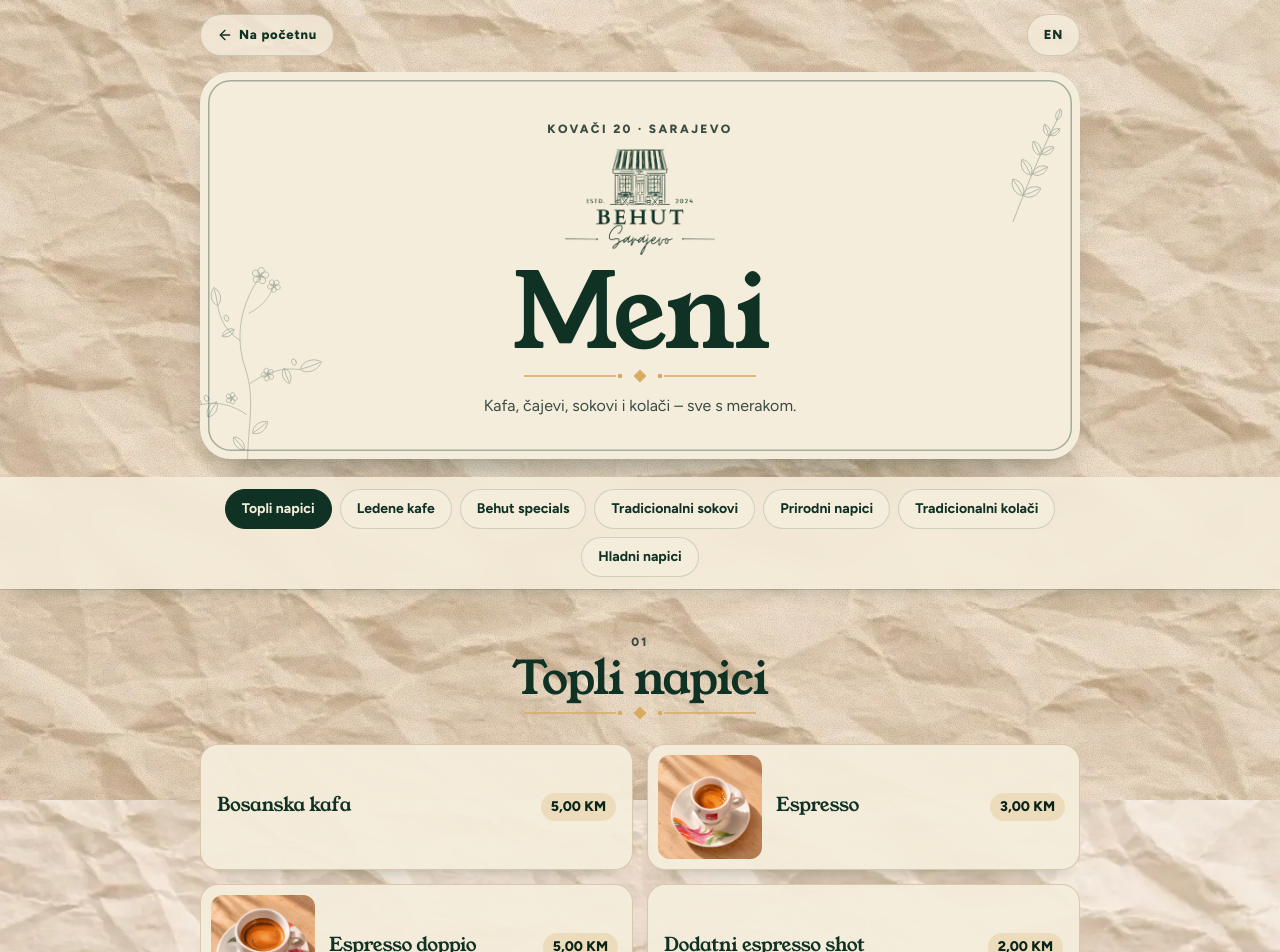
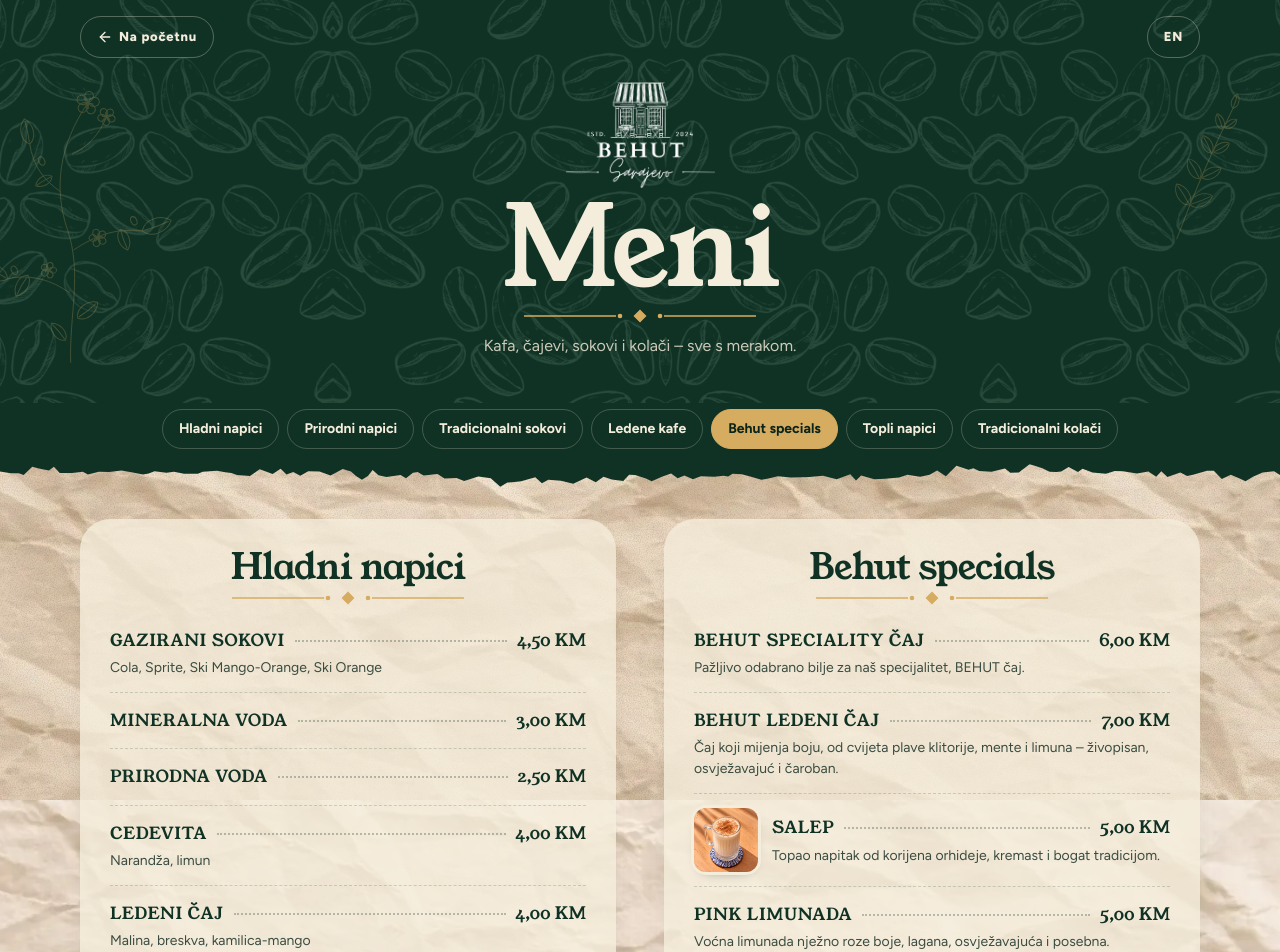
Before and after one commit to ismail-alibegovic/behut-web, a Next.js app: page /meni in a window 1280 px wide. Shown: the top 952 px of the page. Built offline with nearby package versions, Linux system fonts and the light colour scheme.

Commit message:
QR meni kao štampani: dvije kolone i redoslijed iz PDF-a, zeleno zaglavlje sa zrnima kafe
Na mobitelu kategorije idu jedna ispod druge; ljepljiva zelena traka
kategorija s rastrganim rubom; stavke kao lista s tačkicama do cijene.

Co-Authored-By: Claude Opus 5.5 <noreply@anthropic.com>

```diff
--- a/app/globals.css
+++ b/app/globals.css
@@ -487,49 +487,52 @@ main > section, .hero { overflow-x: hidden; overflow-x: clip; }
 .panel-row { display: flex; flex-wrap: wrap; gap: 12px 24px; }
 
 /* ── Meni za QR (/meni, /en/menu) ─────────────────────────────────── */
-.mp { --mp-w: min(100% - 2 * var(--gutter), 880px); }
-.mp-hero { width: var(--mp-w); margin: 0 auto; padding-top: 14px; }
-.mp-top { display: flex; justify-content: space-between; gap: 12px; }
-.mp-pill { display: inline-flex; align-items: center; justify-content: center; gap: 6px; min-width: 44px; min-height: 42px; padding: 0 16px; border-radius: 999px; border: 1.5px solid var(--line); background: color-mix(in srgb, var(--ivory) 80%, transparent); font-size: 13px; font-weight: 800; letter-spacing: .06em; color: var(--forest); transition: border-color .25s, background-color .25s; }
-.mp-pill:hover { border-color: var(--forest); background: var(--ivory); }
-/* Naslovna kartica kao na štampanom meniju: krem papir s dvostrukim rubom. */
-.mp-title-card { position: relative; overflow: hidden; display: grid; justify-items: center; gap: 10px; margin-top: 16px; padding: clamp(28px, 6vw, 48px) 20px clamp(24px, 5vw, 40px); border-radius: var(--radius-lg); background: var(--ivory); box-shadow: var(--shadow-soft), inset 0 0 0 8px var(--ivory), inset 0 0 0 9.5px color-mix(in srgb, var(--forest) 35%, transparent); text-align: center; }
-.mp-title-card .mp-branch { left: -26px; bottom: -14px; width: clamp(90px, 18vw, 150px); color: var(--green); opacity: .35; }
-.mp-title-card .mp-sprig { right: -6px; top: 18px; width: clamp(56px, 10vw, 90px); color: var(--green); opacity: .35; transform: rotate(18deg); }
-.mp-eyebrow { font-size: 12px; font-weight: 800; letter-spacing: .2em; text-transform: uppercase; color: var(--text-soft); }
-.mp-logo { width: clamp(110px, 26vw, 150px); --logo-color: var(--forest); }
-.mp-title-card h1 { font-size: clamp(56px, 14vw, 104px); line-height: .9; color: var(--forest); }
-.mp-title-card p { max-width: 34ch; color: var(--text-soft); }
+.mp { --mp-w: min(100% - 2 * var(--gutter), 1120px); }
+/* Zelena traka sa zrnima kafe, kao na početnoj; nastavlja se u traku kategorija. */
+.mp-hero { position: relative; overflow: hidden; padding: 16px 0 clamp(28px, 5vw, 44px); background: var(--forest); }
+.mp-hero .mp-branch { left: -30px; bottom: 30px; width: clamp(110px, 16vw, 210px); color: var(--gold); opacity: .25; }
+.mp-hero .mp-sprig { right: 10px; top: 70px; width: clamp(70px, 9vw, 120px); color: var(--gold); opacity: .25; transform: rotate(18deg); }
+.mp-top { position: relative; z-index: 1; display: flex; justify-content: space-between; gap: 12px; width: var(--mp-w); margin: 0 auto; }
+.mp-pill { display: inline-flex; align-items: center; justify-content: center; gap: 6px; min-width: 44px; min-height: 42px; padding: 0 16px; border-radius: 999px; border: 1.5px solid color-mix(in srgb, var(--ivory) 30%, transparent); font-size: 13px; font-weight: 800; letter-spacing: .06em; color: var(--ivory); transition: border-color .25s, background-color .25s; }
+.mp-pill:hover { border-color: var(--ivory); background: color-mix(in srgb, var(--ivory) 10%, transparent); }
+.mp-title { position: relative; z-index: 1; display: grid; justify-items: center; gap: 10px; margin-top: clamp(12px, 3vw, 24px); padding-inline: var(--gutter); text-align: center; }
+.mp-logo { width: clamp(110px, 24vw, 150px); --logo-color: var(--white); }
+.mp-title h1 { font-size: clamp(60px, 14vw, 112px); line-height: .9; color: var(--ivory); }
+.mp-title p { max-width: 36ch; color: var(--on-dark-soft); }
 .mp-divider { width: min(240px, 70%); height: 14px; fill: var(--gold); stroke: var(--gold); stroke-width: 1.4; }
 .mp-divider path:first-child { fill: none; }
 
-.mp-jump { position: sticky; top: 0; z-index: 20; margin-top: 18px; padding: 10px 0; background: color-mix(in srgb, var(--ivory) 88%, transparent); -webkit-backdrop-filter: blur(10px); backdrop-filter: blur(10px); box-shadow: 0 1px 0 var(--line), 0 10px 24px -20px color-mix(in srgb, var(--ink-deep) 60%, transparent); }
+.mp-jump { position: sticky; top: 0; z-index: 20; padding: 4px 0 12px; background: var(--forest); --focus: var(--gold); }
+/* Rastrgani donji rub putuje s ljepljivom trakom. */
+.mp-jump::after { content: ''; position: absolute; left: 0; right: 0; top: calc(100% - 1px); height: 26px; background: var(--forest); -webkit-mask: url('/textures/torn-bottom.svg') top / 100% 100% no-repeat; mask: url('/textures/torn-bottom.svg') top / 100% 100% no-repeat; filter: drop-shadow(0 6px 6px color-mix(in srgb, var(--ink-deep) 25%, transparent)); }
 .mp-jump ul { display: flex; gap: 8px; width: var(--mp-w); margin: 0 auto; padding: 2px; overflow-x: auto; scrollbar-width: none; scroll-snap-type: x proximity; }
 .mp-jump ul::-webkit-scrollbar { display: none; }
 .mp-jump li { flex: none; scroll-snap-align: center; }
 @media (min-width: 900px) { .mp-jump ul { flex-wrap: wrap; justify-content: center; overflow: visible; } }
-.mp-jump a { display: inline-flex; align-items: center; min-height: 40px; padding: 0 16px; border-radius: 999px; border: 1.5px solid var(--line); background: var(--ivory); font-size: 14px; font-weight: 700; white-space: nowrap; color: var(--forest); transition: background-color .25s, color .25s, border-color .25s; }
-.mp-jump a:hover { border-color: var(--forest); }
-.mp-jump a[aria-current] { background: var(--forest); border-color: var(--forest); color: var(--ivory); }
+.mp-jump a { display: inline-flex; align-items: center; min-height: 40px; padding: 0 16px; border-radius: 999px; border: 1.5px solid color-mix(in srgb, var(--ivory) 22%, transparent); font-size: 14px; font-weight: 700; white-space: nowrap; color: var(--ivory); transition: background-color .25s, color .25s, border-color .25s; }
+.mp-jump a:hover { border-color: var(--ivory); }
+.mp-jump a[aria-current] { background: var(--gold); border-color: var(--gold); color: var(--ink-deep); }
 
-.mp-list { display: grid; gap: clamp(36px, 6vw, 56px); width: var(--mp-w); margin: clamp(28px, 5vw, 44px) auto 0; }
-.mp-cat { scroll-margin-top: 78px; }
-.mp-cat-head { display: grid; justify-items: center; gap: 4px; margin-bottom: clamp(16px, 3vw, 24px); text-align: center; }
-.mp-num { font-size: 12px; font-weight: 800; letter-spacing: .2em; color: var(--text-soft); }
-.mp-cat-head h2 { font-size: clamp(32px, 7vw, 46px); color: var(--forest); }
-.mp-items { display: grid; gap: 10px; }
-@media (min-width: 760px) { .mp-items { grid-template-columns: 1fr 1fr; gap: 14px; } }
-.mp-item { display: flex; gap: 14px; align-items: center; padding: 14px 16px; border-radius: var(--radius); border: 1px solid color-mix(in srgb, var(--beige) 75%, transparent); background: color-mix(in srgb, var(--ivory) 94%, transparent); box-shadow: 0 12px 24px -22px color-mix(in srgb, var(--ink-deep) 70%, transparent); }
-.mp-item[data-photo='true'] { padding: 10px 14px 10px 10px; }
-.mp-photo { position: relative; flex: none; width: 96px; aspect-ratio: 1; overflow: hidden; border-radius: 12px; background: var(--parchment); }
-@media (min-width: 760px) { .mp-photo { width: 104px; } }
+/* Dvije kolone kao na štampanom meniju; na mobitelu jedna ispod druge. */
+.mp-list { display: grid; gap: clamp(28px, 5vw, 40px); width: var(--mp-w); margin: clamp(32px, 5vw, 56px) auto 0; }
+.mp-col { display: grid; gap: clamp(28px, 5vw, 40px); align-content: start; }
+@media (min-width: 900px) { .mp-list { grid-template-columns: 1fr 1fr; gap: 48px; } }
+.mp-cat { scroll-margin-top: 104px; padding: clamp(20px, 3vw, 30px) clamp(18px, 3vw, 30px) clamp(10px, 2vw, 16px); border-radius: var(--radius-lg); background: color-mix(in srgb, var(--ivory) 78%, transparent); box-shadow: 0 1px 0 color-mix(in srgb, var(--beige) 70%, transparent), 0 24px 40px -34px color-mix(in srgb, var(--ink-deep) 70%, transparent); }
+.mp-cat-head { display: grid; justify-items: center; gap: 6px; margin-bottom: 8px; text-align: center; }
+.mp-cat-head h2 { font-size: clamp(28px, 5vw, 36px); color: var(--forest); }
+.mp-item { display: flex; align-items: center; gap: 14px; padding-block: 14px; border-bottom: 1px dashed color-mix(in srgb, var(--forest) 18%, transparent); }
+.mp-item:last-child { border-bottom: 0; }
+.mp-photo { position: relative; flex: none; width: 64px; aspect-ratio: 1; overflow: hidden; border-radius: 12px; background: var(--parchment); box-shadow: 0 0 0 3px var(--ivory), 0 6px 14px -8px color-mix(in srgb, var(--ink-deep) 60%, transparent); }
 .mp-body { display: grid; gap: 4px; flex: 1; min-width: 0; }
-.mp-row { display: flex; align-items: baseline; justify-content: space-between; gap: 12px; }
-.mp-row h3 { font-size: clamp(17px, 2.2vw, 19px); line-height: 1.2; color: var(--forest); }
-.mp-price { flex: none; padding: 3px 10px; border-radius: 999px; background: color-mix(in srgb, var(--gold) 26%, var(--ivory)); font-size: 14px; font-weight: 800; color: var(--ink-deep); white-space: nowrap; }
-.mp-body p { font-size: 14px; line-height: 1.5; color: var(--text-soft); }
-.mp-note { padding: 4px; font-size: 13px; text-align: center; color: var(--text-soft); }
-.mp-foot { position: relative; overflow: hidden; display: grid; justify-items: center; gap: 18px; margin-top: clamp(40px, 7vw, 64px); padding: 36px var(--gutter) 44px; background: var(--forest); }
+.mp-row { display: flex; align-items: baseline; gap: 10px; }
+.mp-row h3 { font-size: clamp(15px, 1.6vw, 16.5px); line-height: 1.25; letter-spacing: .04em; text-transform: uppercase; color: var(--forest); }
+.mp-dots { flex: 1; min-width: 16px; border-bottom: 2px dotted color-mix(in srgb, var(--forest) 28%, transparent); transform: translateY(-4px); }
+.mp-price { flex: none; font-family: var(--font-display), serif; font-size: 17px; color: var(--forest); white-space: nowrap; }
+.mp-body p { font-size: 14px; line-height: 1.45; color: var(--text-soft); }
+.mp-note { width: var(--mp-w); margin: 28px auto 0; font-size: 13px; text-align: center; color: var(--text-soft); }
+.mp-foot { position: relative; overflow: hidden; display: grid; justify-items: center; gap: 18px; margin-top: clamp(40px, 7vw, 64px); padding: calc(var(--torn) + 28px) var(--gutter) 44px; background: var(--forest);
+  -webkit-mask: url('/textures/torn-top.svg') top / 100% var(--torn) no-repeat, linear-gradient(#000 0 0) bottom / 100% calc(100% - var(--torn) + 2px) no-repeat;
+  mask: url('/textures/torn-top.svg') top / 100% var(--torn) no-repeat, linear-gradient(#000 0 0) bottom / 100% calc(100% - var(--torn) + 2px) no-repeat; }
 .mp-foot-logo { position: relative; z-index: 1; width: 120px; --logo-color: var(--white); }
 .mp-foot-links { position: relative; z-index: 1; display: flex; flex-wrap: wrap; justify-content: center; gap: 12px 28px; font-weight: 700; color: var(--on-dark-soft); }
 .mp-foot-links a { display: inline-flex; align-items: center; gap: 6px; }
--- a/components/menu-page.tsx
+++ b/components/menu-page.tsx
@@ -1,5 +1,5 @@
 import { ArrowLeft, ArrowUp, ArrowUpRight, MapPin } from 'lucide-react'
-import { itemImage, menuCategories } from '@/data/menu'
+import { itemImage, menuCategories, type MenuCategory } from '@/data/menu'
 import { siteConfig } from '@/data/site-config'
 import { dict, formatPrice, paths, tr, type Locale } from '@/lib/i18n'
 import { SiteImage } from './site-image'
@@ -7,30 +7,63 @@ import { LogoMark } from './logo-mark'
 import { MenuJump } from './menu-jump'
 import { BlossomBranch, LeafSprig } from './botanical'
 
+// Raspored kao na štampanom meniju (Kula.pdf): lijeva i desna kolona, odozgo prema dolje.
+const COLUMNS = [
+  ['hladni-napici', 'prirodni-napici', 'tradicionalni-sokovi', 'ledene-kafe'],
+  ['behut-specials', 'topli-napici', 'tradicionalni-kolaci'],
+]
+const byId = (id: string) => menuCategories.find(category => category.id === id) as MenuCategory
+const columns = COLUMNS.map(ids => ids.map(byId))
+const ordered = columns.flat()
+
 /** Ukrasni razdjelnik kao na štampanom meniju: linija, romb i tačke. */
-function Divider() {
-  return <svg className="mp-divider" viewBox="0 0 240 14" aria-hidden="true" focusable="false">
+function Divider({ className = '' }: { className?: string }) {
+  return <svg className={`mp-divider ${className}`} viewBox="0 0 240 14" aria-hidden="true" focusable="false">
     <path d="M4 7h92M144 7h92" />
     <circle cx="100" cy="7" r="1.6" /><circle cx="140" cy="7" r="1.6" />
     <path d="m120 1.5 5.5 5.5-5.5 5.5-5.5-5.5Z" />
   </svg>
 }
 
-/** Cijeli meni na jednoj stranici, za QR kod na stolovima: brz, čitljiv na mobitelu, u stilu štampanog Behut menija. */
+function Category({ category, locale }: { category: MenuCategory; locale: Locale }) {
+  return <section id={category.id} className="mp-cat" aria-labelledby={`${category.id}-title`}>
+    <header className="mp-cat-head">
+      <h2 id={`${category.id}-title`}>{tr(category.name, locale)}</h2>
+      <Divider />
+    </header>
+    <ul className="mp-items">
+      {category.items.map(item => {
+        const image = itemImage(item, locale)
+        return <li key={item.id} className="mp-item">
+          {image && <span className="mp-photo"><SiteImage image={image} sizes="72px" /></span>}
+          <div className="mp-body">
+            <div className="mp-row">
+              <h3>{tr(item.name, locale)}</h3>
+              <span className="mp-dots" aria-hidden="true" />
+              <span className="mp-price">{formatPrice(item.price, locale)}</span>
+            </div>
+            {item.description && <p>{tr(item.description, locale)}</p>}
+          </div>
+        </li>
+      })}
+    </ul>
+  </section>
+}
+
+/** Cijeli meni na jednoj stranici, za QR kod na stolovima, složen kao štampani Behut meni. */
 export function MenuPage({ locale }: { locale: Locale }) {
   const t = dict[locale]
   const other: Locale = locale === 'bs' ? 'en' : 'bs'
   return <div className="mp">
     <a className="skip-link" href="#meni-lista">{t.skip}</a>
-    <header className="mp-hero">
+    <header className="mp-hero on-dark beans">
+      <BlossomBranch className="mp-branch" />
+      <LeafSprig className="mp-sprig" />
       <div className="mp-top">
         <a className="mp-pill" href={paths.home[locale]}><ArrowLeft size={16} aria-hidden="true" />{t.menuPage.back}</a>
         <a className="mp-pill" href={paths.menu[other]} hrefLang={other} lang={other} aria-label={t.nav.switchLabel}>{other.toUpperCase()}</a>
       </div>
-      <div className="mp-title-card">
-        <BlossomBranch className="mp-branch" />
-        <LeafSprig className="mp-sprig" />
-        <span className="mp-eyebrow">Kovači 20 · Sarajevo</span>
+      <div className="mp-title">
         <a className="mp-logo" href={paths.home[locale]} aria-label={t.toTop}><LogoMark /></a>
         <h1>{t.menuPage.title}</h1>
         <Divider />
@@ -38,33 +71,14 @@ export function MenuPage({ locale }: { locale: Locale }) {
       </div>
     </header>
 
-    <MenuJump categories={menuCategories.map(category => ({ id: category.id, name: tr(category.name, locale) }))} label={t.menuPage.jump} />
+    <MenuJump categories={ordered.map(category => ({ id: category.id, name: tr(category.name, locale) }))} label={t.menuPage.jump} />
 
     <main id="meni-lista" className="mp-list" tabIndex={-1}>
-      {menuCategories.map((category, index) => <section key={category.id} id={category.id} className="mp-cat" aria-labelledby={`${category.id}-title`}>
-        <header className="mp-cat-head">
-          <span className="mp-num" aria-hidden="true">{String(index + 1).padStart(2, '0')}</span>
-          <h2 id={`${category.id}-title`}>{tr(category.name, locale)}</h2>
-          <Divider />
-        </header>
-        <ul className="mp-items">
-          {category.items.map(item => {
-            const image = itemImage(item, locale)
-            return <li key={item.id} className="mp-item" data-photo={Boolean(image)}>
-              {image && <span className="mp-photo"><SiteImage image={image} sizes="(min-width: 760px) 120px, 96px" /></span>}
-              <div className="mp-body">
-                <div className="mp-row">
-                  <h3>{tr(item.name, locale)}</h3>
-                  <span className="mp-price">{formatPrice(item.price, locale)}</span>
-                </div>
-                {item.description && <p>{tr(item.description, locale)}</p>}
-              </div>
-            </li>
-          })}
-        </ul>
-      </section>)}
-      <p className="mp-note">{t.menuPage.note}</p>
+      {columns.map((column, index) => <div key={index} className="mp-col">
+        {column.map(category => <Category key={category.id} category={category} locale={locale} />)}
+      </div>)}
     </main>
+    <p className="mp-note">{t.menuPage.note}</p>
 
     <footer className="mp-foot on-dark beans">
       <LogoMark className="mp-foot-logo" />
```
